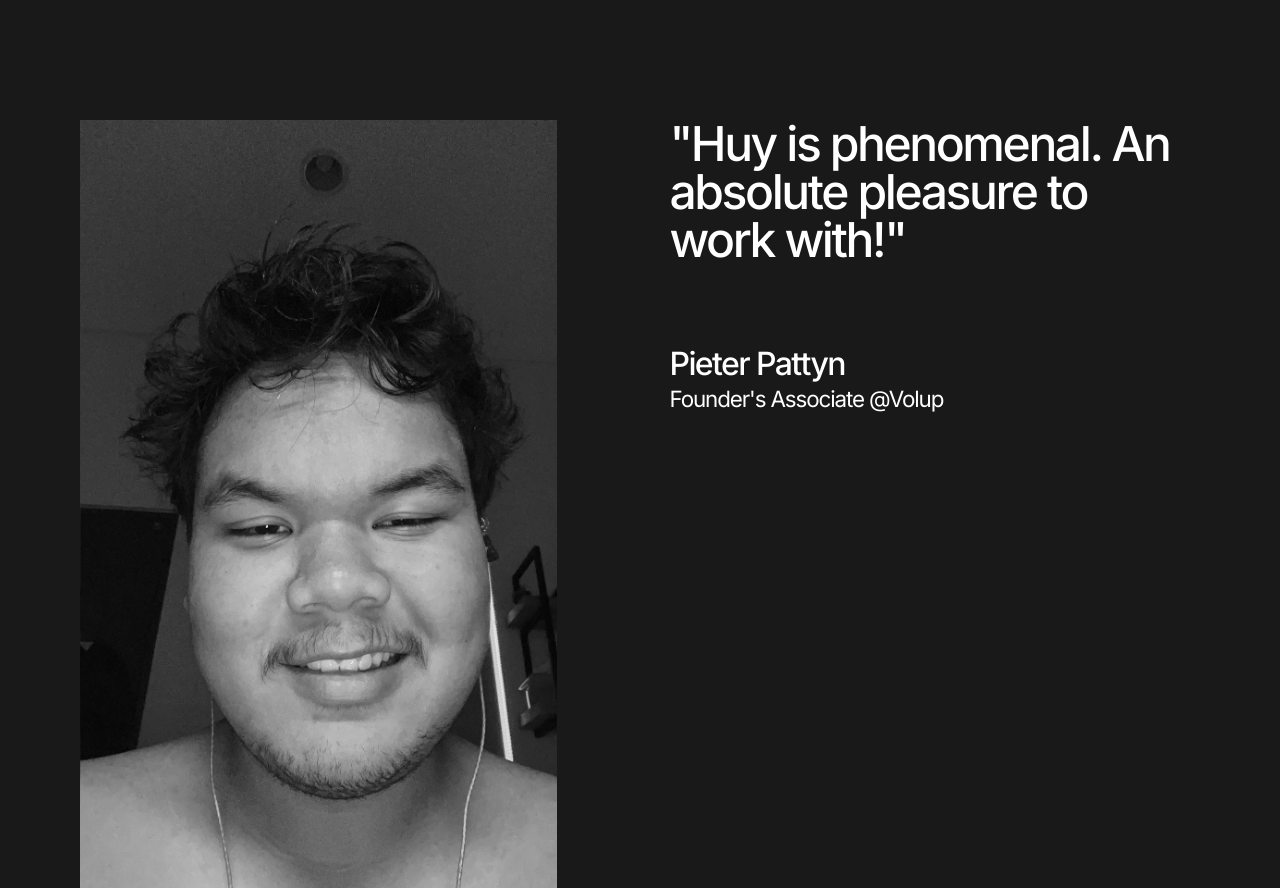
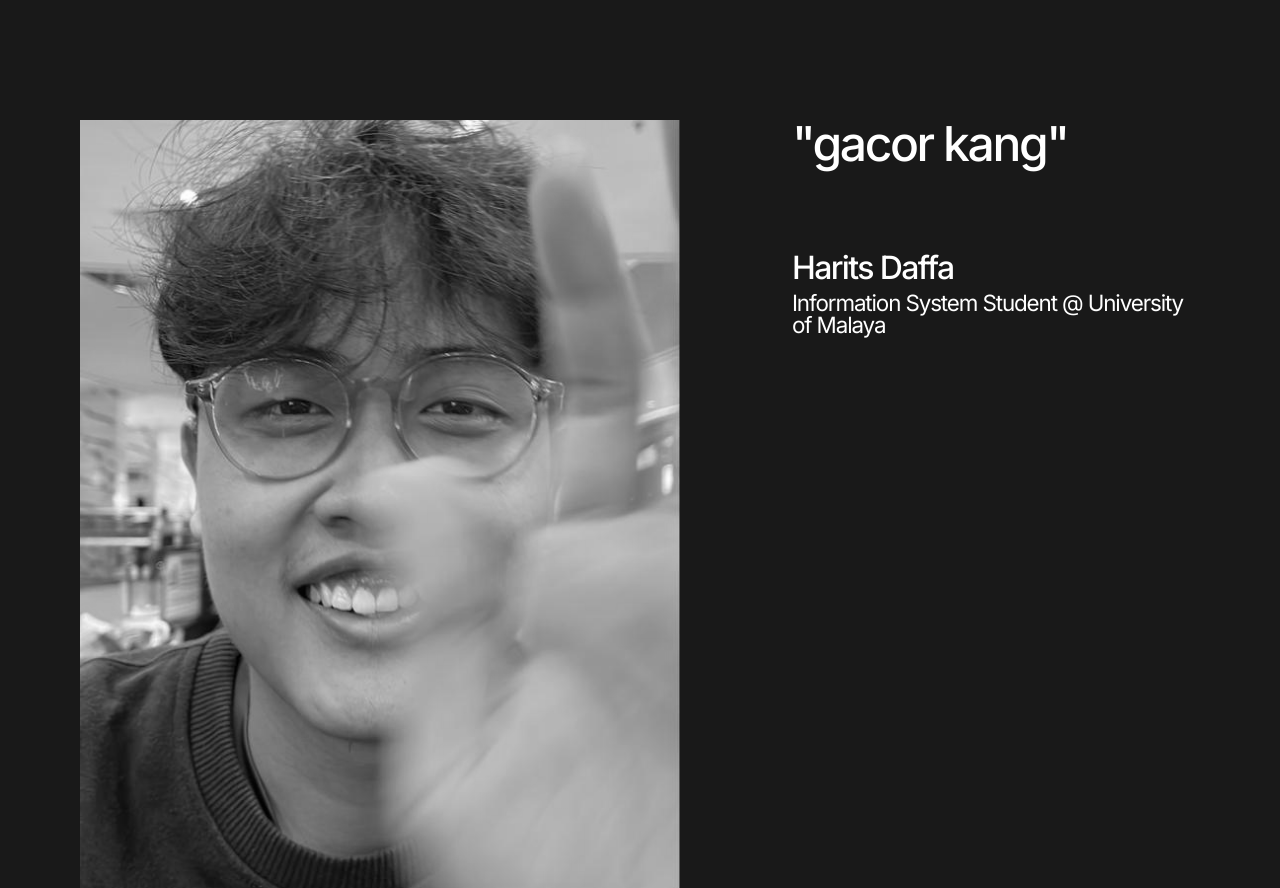
Before and after one commit to jackdafox/glassmorph-portfolio, a Next.js app: page / in a window 1280 px wide. Shown: the part 5600-6488 px from the top of the page. Built offline with nearby package versions, Linux system fonts and the light colour scheme.

Commit message:
prepare for cloud

```diff
--- a/components/Testimony.tsx
+++ b/components/Testimony.tsx
@@ -13,10 +13,10 @@ const Testimony = () => {
           image="bg-[url('/images/Moreno.jpg')]"
         />
         <TestimonyCard
-          quotes='"Huy is phenomenal. An absolute pleasure to work with!"'
-          name="Pieter Pattyn"
-          title="Founder's Associate @Volup"
-          image="bg-[url('/images/Moreno.jpg')] bg-center"
+          quotes='"gacor kang"'
+          name="Harits Daffa"
+          title="Information System Student @ University of Malaya"
+          image="bg-[url('/images/Harits.jpg')] bg-center"
           classname="mt-36"
         />
 
```
Also changed, not shown: public/images/Harits.jpg (added).
